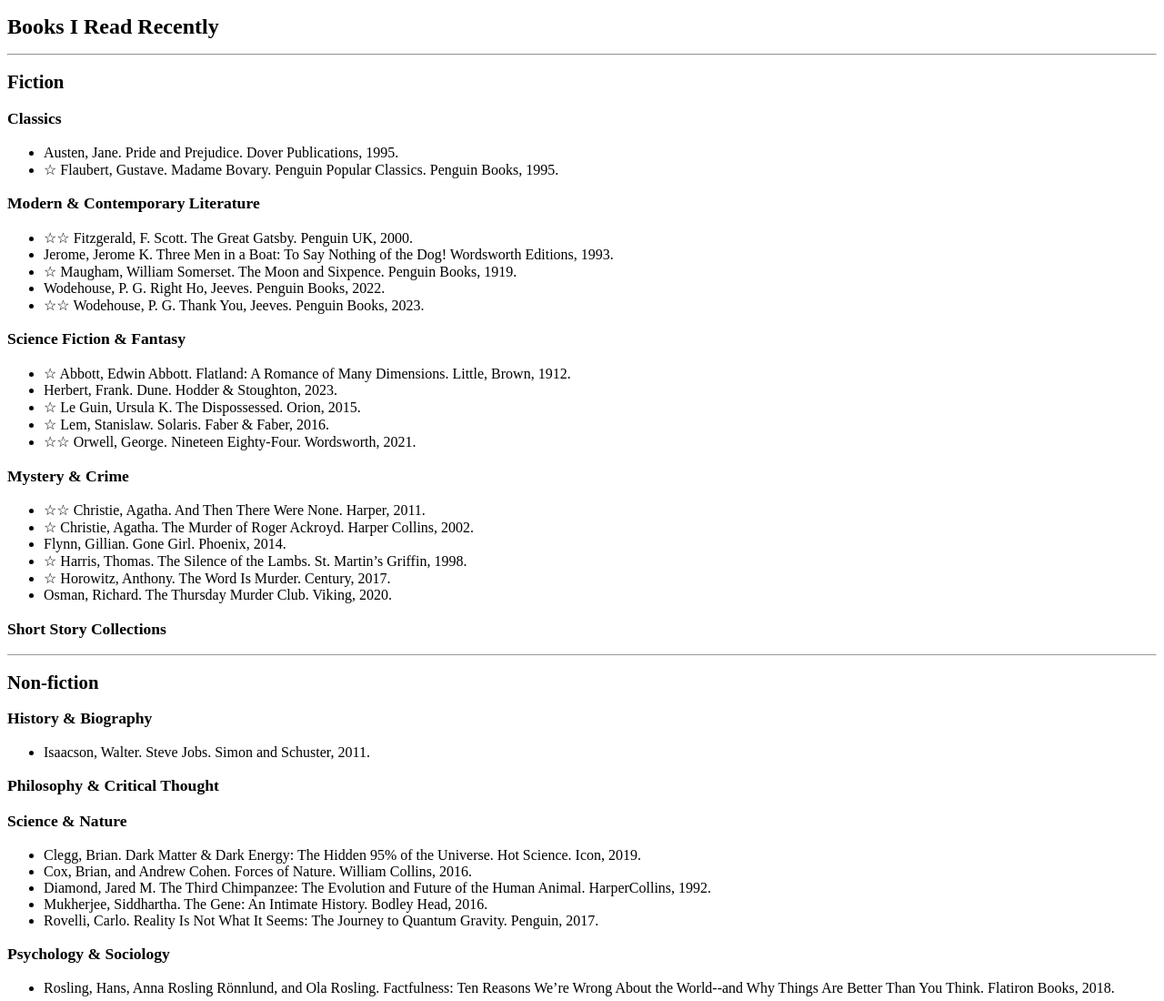
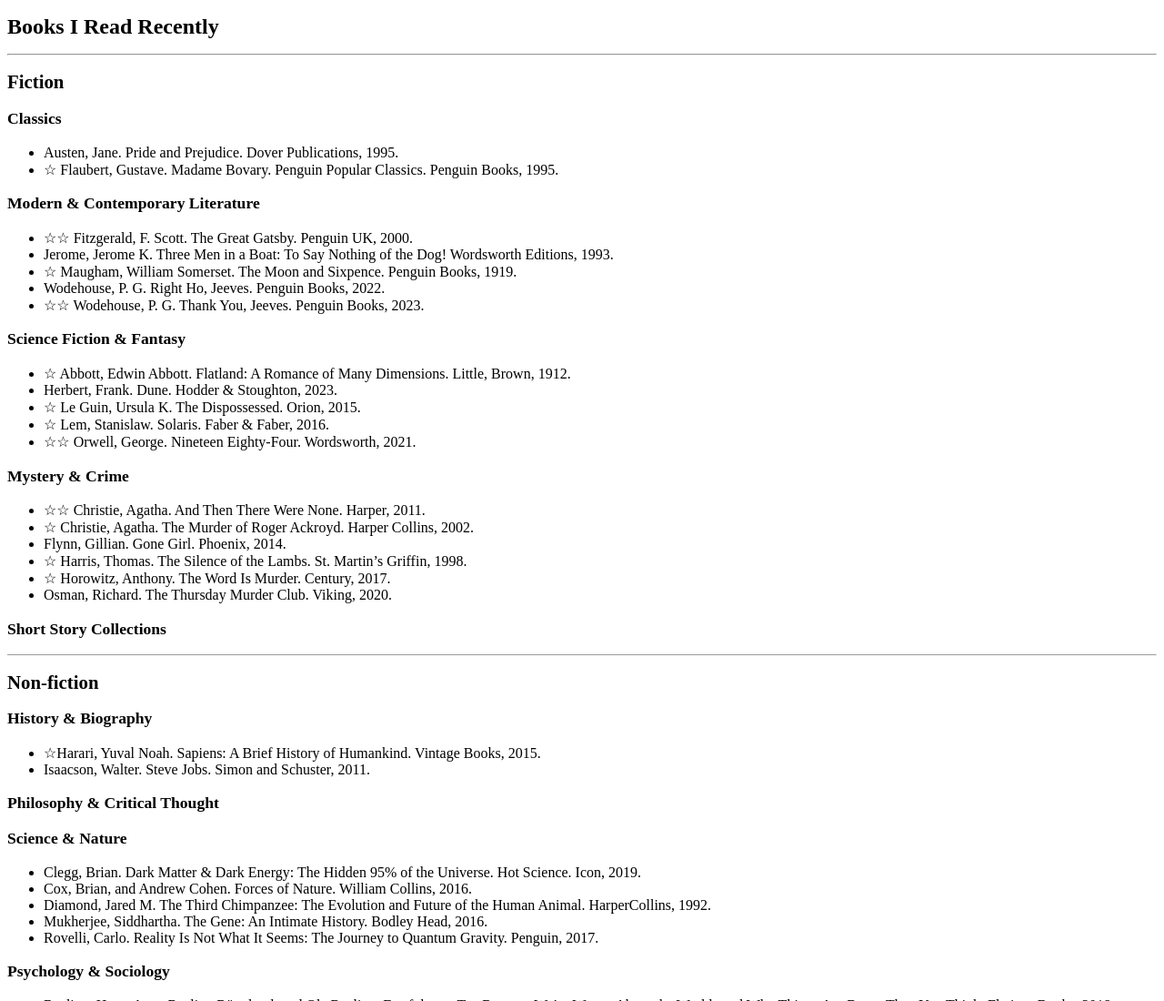
Before and after one commit to chizhang/chizhang.github.io, a plain HTML site: page index.html in a window 1280 px wide. Shown: the top 1100 px of the page at 91% size. Drawn offline with Linux system fonts and the light colour scheme.

Commit message:
Add book reference to non-fiction section

```diff
--- a/index.html
+++ b/index.html
@@ -79,6 +79,7 @@
 
 <h3>History & Biography</h3> <!-- lives, eras, and historical analysis-->
 <ul>
+  <li>&star;Harari, Yuval Noah. Sapiens: A Brief History of Humankind. Vintage Books, 2015.</li>
   <li>Isaacson, Walter. Steve Jobs. Simon and Schuster, 2011.</li>
 </ul>
 
```
